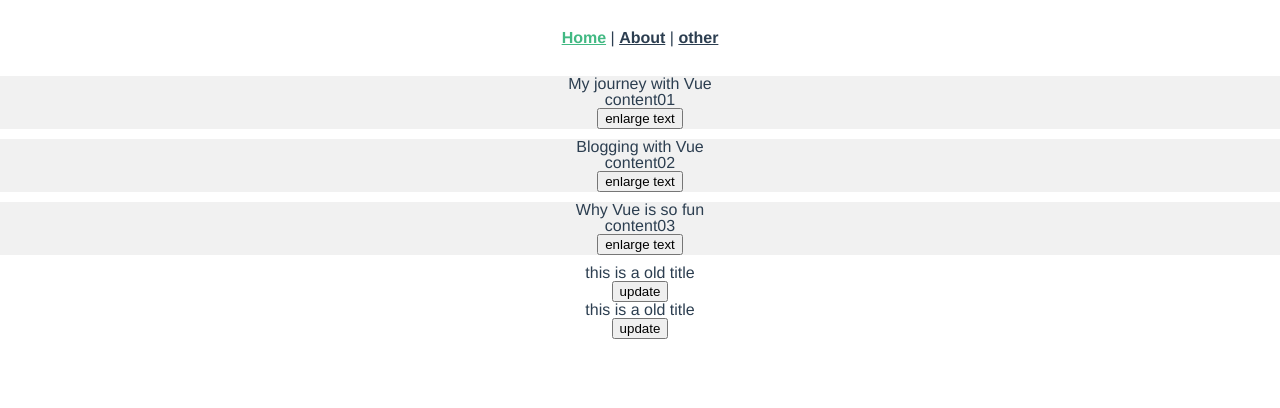
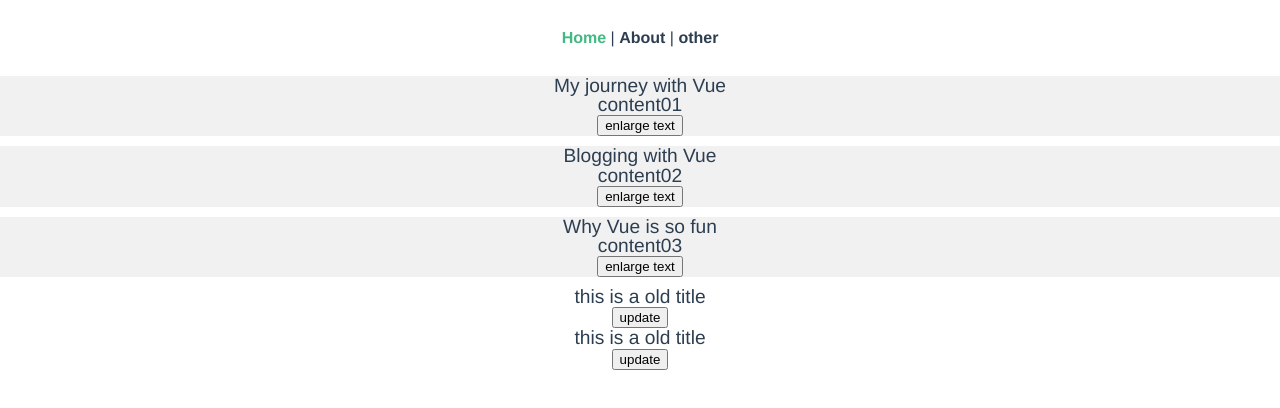
Before and after one commit to milyyy/_vue, a Vue app: page / in a window 1280 px wide. Shown: the top 408 px of the page. Built offline with nearby package versions, Linux system fonts and the light colour scheme.

Commit message:
字体大小修改

```diff
--- a/src/assets/style/reset.css
+++ b/src/assets/style/reset.css
@@ -30,6 +30,10 @@ footer, header, hgroup, menu, nav, section {
 }
 body {
 	line-height: 1;
+	font-size: 16px;
+}
+a {
+	text-decoration: none;
 }
 ol, ul {
 	list-style: none;
--- a/src/views/Home.vue
+++ b/src/views/Home.vue
@@ -46,7 +46,7 @@ export default {
         { id: 2, title: "Blogging with Vue", content: "content02" },
         { id: 3, title: "Why Vue is so fun", content: "content03" }
       ],
-      postFontSize: 1,
+      postFontSize: 1.2,
       doc: {
         title: "this is a old title"
       }
```
